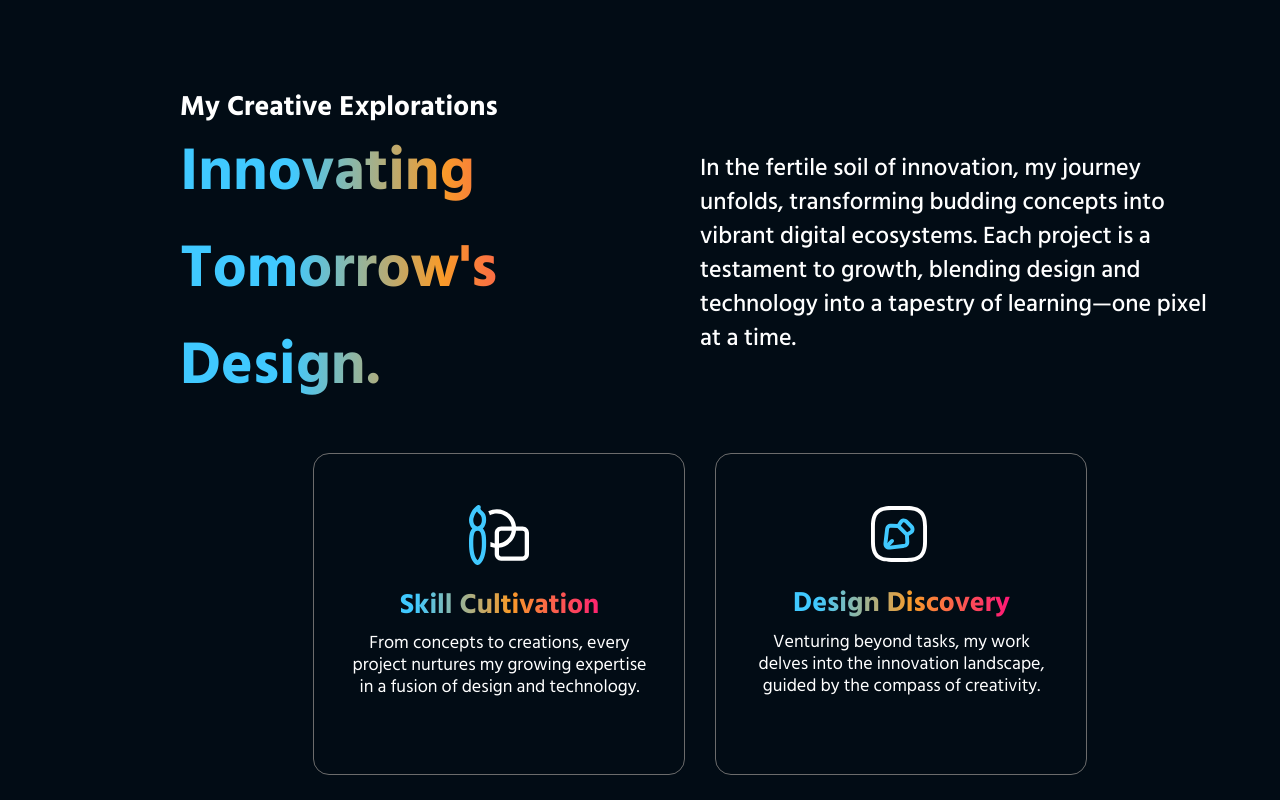
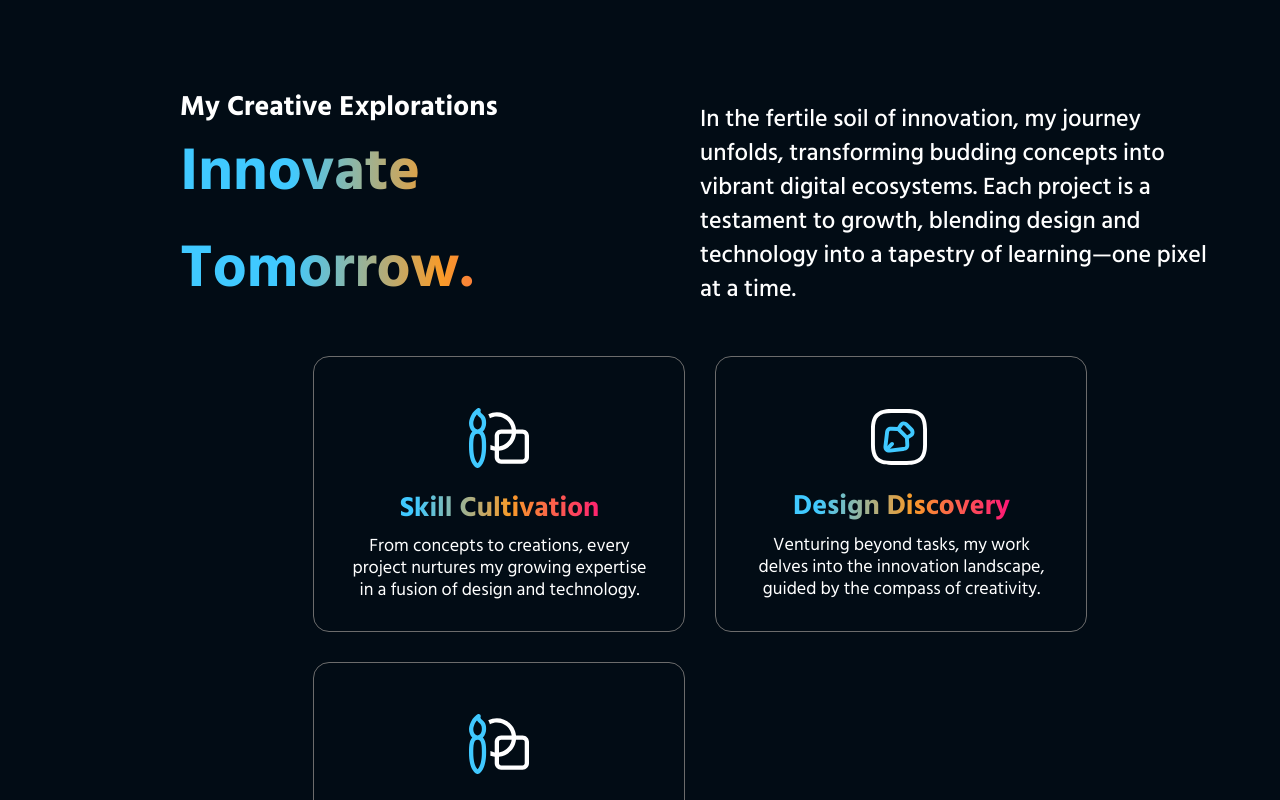
Before and after one commit to Irina923-ar/Peersonal-Website, a React (Create React App) app: page / in a window 1280 px wide. Shown: the part 1900-2700 px from the top of the page. Built offline with nearby package versions, Linux system fonts and the light colour scheme.

Commit message:
update website

```diff
--- a/src/components/DiaryPage.js
+++ b/src/components/DiaryPage.js
@@ -8,7 +8,7 @@ const DiaryPage = () => {
         <div className="section-header-1">
           <div>
             <div className="page-subtitle-1">My Creative Explorations</div>
-            <div className="text-gradient-1">Innovating Tomorrow's Design.</div>
+            <div className="text-gradient-1">Innovate Tomorrow.</div>
           </div>
           <div className="page-subtitle-2">
             In the fertile soil of innovation, my journey unfolds, transforming
--- a/src/index.scss
+++ b/src/index.scss
@@ -455,7 +455,7 @@
   align-items: center;
   justify-content: center;
   text-align: center;
-  padding: 51px 31px 46px 32px;
+  padding: 51px 31px 0px 32px;
   border: 1.4px solid #6c6c6c;
   border-radius: 16px;
 
```
